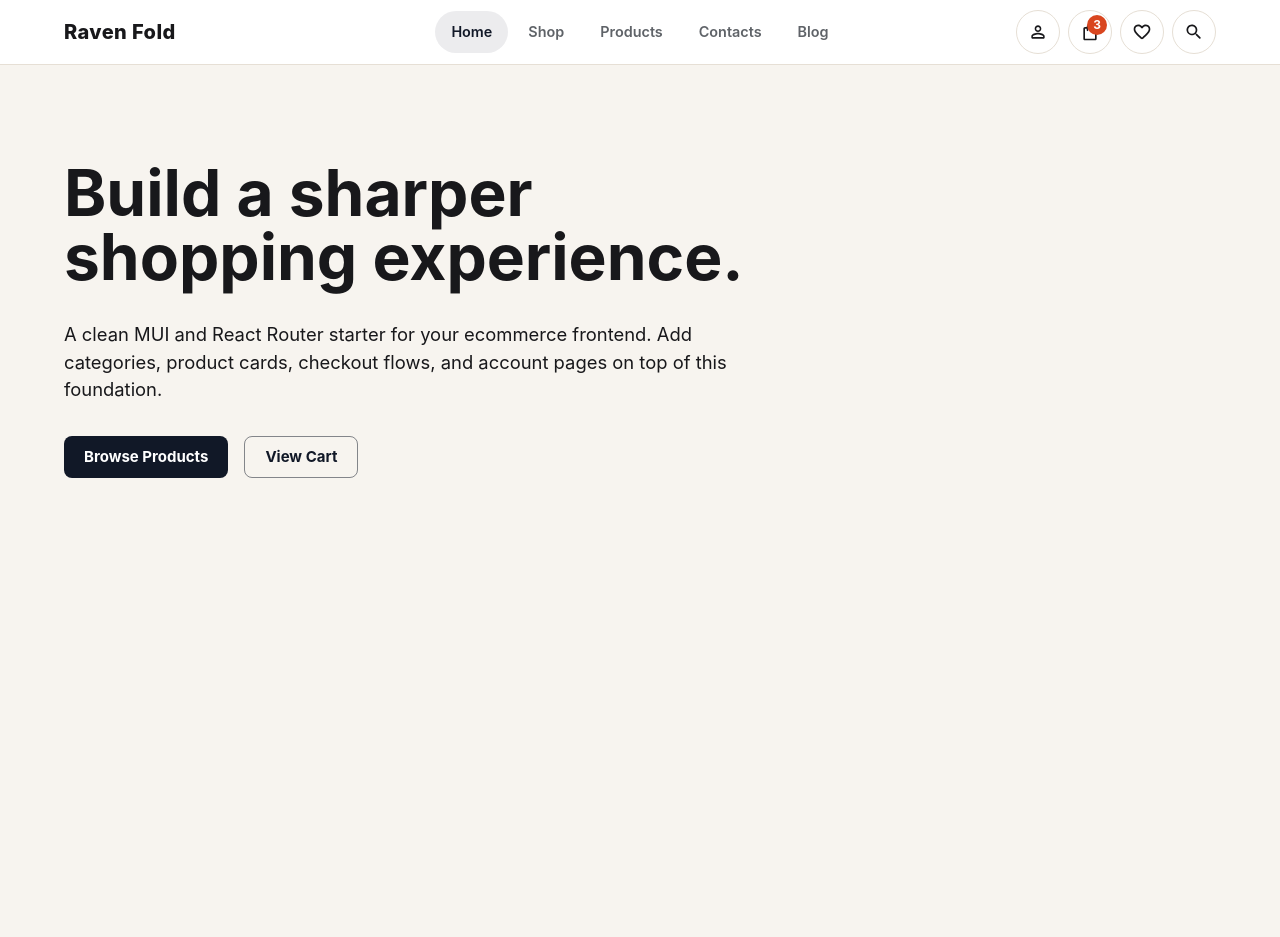
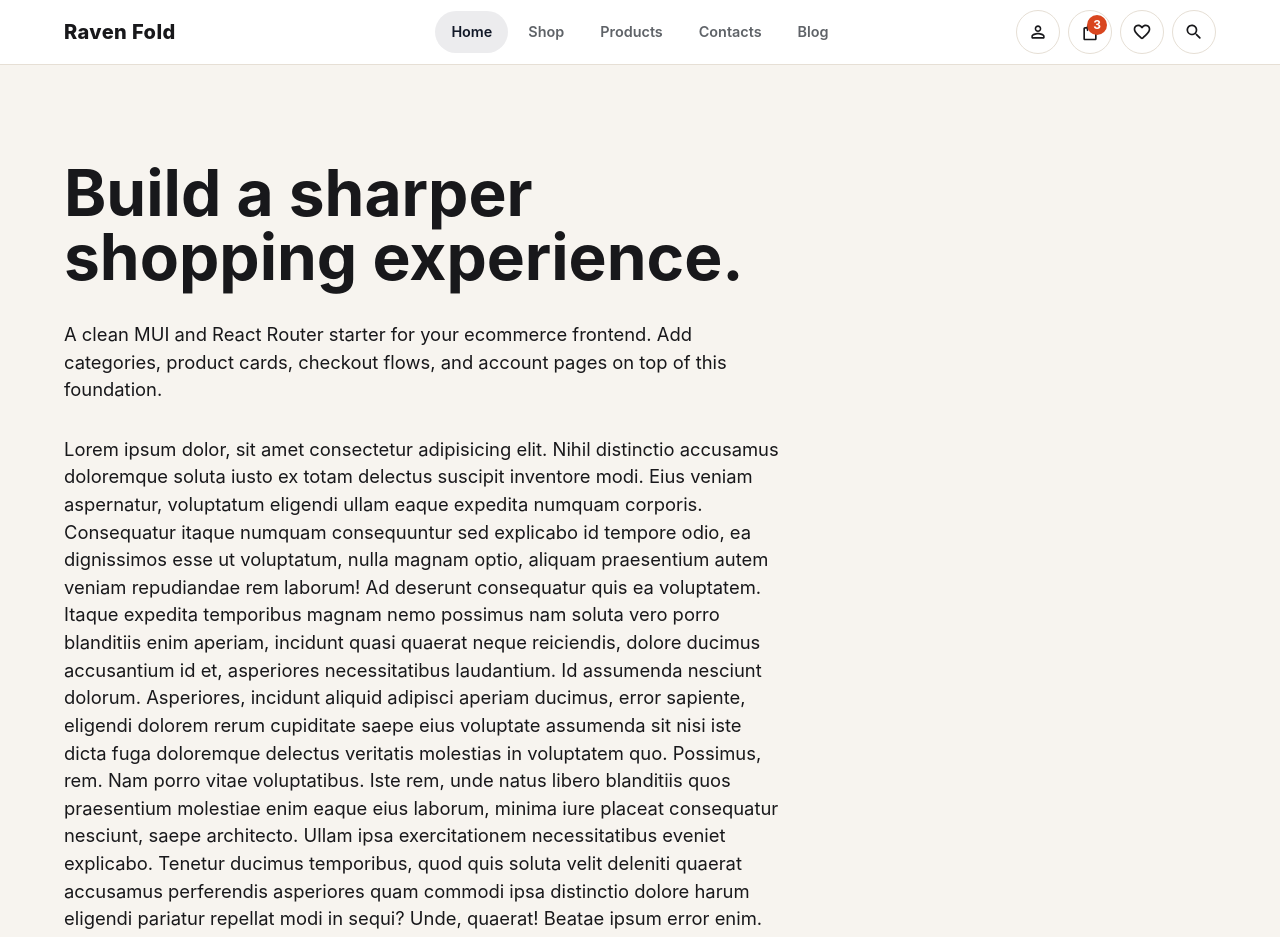
Before and after one commit to BiswarupChatt/ravenFold-fe, a React app: page / in a window 1280 px wide. Shown: the top 937 px of the page. Before the commit the page ends 800 px from the top, so only its background shows below. Built offline with nearby package versions, Linux system fonts and the light colour scheme; the HTML template or start-up script is replaced by a standard one.

Commit message:
nav update

```diff
--- a/src/layouts/navbar/Navbar.jsx
+++ b/src/layouts/navbar/Navbar.jsx
@@ -29,6 +29,7 @@ function Navbar() {
 
   return (
     <>
+      {/* Mobile navbar: hamburger + drawer for links and fixed bottom actions. */}
       <Box sx={{ display: { xs: 'block', md: 'none' } }}>
         <AppBar
           color="inherit"
@@ -42,13 +43,14 @@ function Navbar() {
               sx={{
                 alignItems: 'center',
                 display: 'grid',
-                gridTemplateColumns: '48px 1fr 48px',
+                gridTemplateColumns: '48px 1fr',
                 minHeight: 80,
               }}
             >
               <IconButton
                 aria-label="Open navigation menu"
                 color="inherit"
+                edge="start"
                 onClick={openDrawer}
                 sx={{
                   color: 'text.primary',
@@ -59,19 +61,17 @@ function Navbar() {
                 <MenuRoundedIcon />
               </IconButton>
 
-              <Box sx={{ display: 'flex', justifyContent: 'end', minWidth: 0 }}>
+              <Box sx={{ display: 'flex', justifyContent: 'flex-end', minWidth: 0 }}>
                 <Typography component={NavLink} to="/" variant="h6" sx={brandStyles}>
                   Raven Fold
                 </Typography>
               </Box>
-
-              <Box />
             </Toolbar>
           </Container>
         </AppBar>
 
         <Drawer
-          anchor="lerif"
+          anchor="left"
           onClose={closeDrawer}
           open={isDrawerOpen}
           PaperProps={{
@@ -123,6 +123,7 @@ function Navbar() {
         <NavigationActions layout="bottomBar" />
       </Box>
 
+      {/* Tablet and desktop keep the three-part navbar: brand, links, actions. */}
       <Box sx={{ display: { xs: 'none', md: 'block' } }}>
         <AppBar
           color="inherit"
--- a/src/layouts/navbar/NavigationActions.jsx
+++ b/src/layouts/navbar/NavigationActions.jsx
@@ -41,6 +41,7 @@ function NavigationActions({ layout = 'inline', onActionClick }) {
   const cartQuantity = useSelector(selectCartQuantity)
   const isBottomBar = layout === 'bottomBar'
 
+  // Reuse the same action items for desktop inline icons and the mobile bottom bar.
   const actionsMarkup = (
     <Stack
       direction="row"
--- a/src/layouts/navbar/NavigationLinks.jsx
+++ b/src/layouts/navbar/NavigationLinks.jsx
@@ -51,6 +51,7 @@ function NavigationLinks({ layout = 'inline', onItemClick }) {
       spacing={isDrawerLayout ? 0 : 0.5}
       sx={{ width: isDrawerLayout ? '100%' : 'auto' }}
     >
+      {/* Reuse the same route list for the centered desktop nav and the drawer menu. */}
       {navigationItems.map((item) => (
         <Button
           className={({ isActive }) => (isActive ? 'active' : undefined)}
--- a/src/pages/Home.jsx
+++ b/src/pages/Home.jsx
@@ -13,6 +13,20 @@ function Home() {
             A clean MUI and React Router starter for your ecommerce frontend.
             Add categories, product cards, checkout flows, and account pages on
             top of this foundation.
+          </Typography>
+          <Typography color="text.secondary" sx={{ fontSize: '1.15rem' }}>
+Lorem ipsum dolor, sit amet consectetur adipisicing elit. Nihil distinctio accusamus doloremque soluta iusto ex totam delectus suscipit inventore modi. Eius veniam aspernatur, voluptatum eligendi ullam eaque expedita numquam corporis.
+Consequatur itaque numquam consequuntur sed explicabo id tempore odio, ea dignissimos esse ut voluptatum, nulla magnam optio, aliquam praesentium autem veniam repudiandae rem laborum! Ad deserunt consequatur quis ea voluptatem.
+Itaque expedita temporibus magnam nemo possimus nam soluta vero porro blanditiis enim aperiam, incidunt quasi quaerat neque reiciendis, dolore ducimus accusantium id et, asperiores necessitatibus laudantium. Id assumenda nesciunt dolorum.
+Asperiores, incidunt aliquid adipisci aperiam ducimus, error sapiente, eligendi dolorem rerum cupiditate saepe eius voluptate assumenda sit nisi iste dicta fuga doloremque delectus veritatis molestias in voluptatem quo. Possimus, rem.
+Nam porro vitae voluptatibus. Iste rem, unde natus libero blanditiis quos praesentium molestiae enim eaque eius laborum, minima iure placeat consequatur nesciunt, saepe architecto. Ullam ipsa exercitationem necessitatibus eveniet explicabo.
+Tenetur ducimus temporibus, quod quis soluta velit deleniti quaerat accusamus perferendis asperiores quam commodi ipsa distinctio dolore harum eligendi pariatur repellat modi in sequi? Unde, quaerat! Beatae ipsum error enim.
+Omnis suscipit nihil quam ullam dolores excepturi aliquam officia facere? Dolorem blanditiis porro delectus minima ut at id iusto, quos, inventore facere magnam! Iste necessitatibus iure distinctio non officia hic.
+Quasi nisi quo dolore sapiente quaerat, quae tempore illum dolores necessitatibus quam qui! Dolore ea ab, quisquam rem expedita error in qui blanditiis autem eaque sint est nesciunt, soluta saepe?
+Voluptate error dolore minima vel. Voluptas autem asperiores sed animi rerum facere? Nesciunt, impedit! Assumenda nulla qui consequuntur. Suscipit nobis tenetur itaque ducimus cum voluptas sint minus odit sequi officia.
+Commodi amet neque temporibus soluta? Qui unde, enim sunt a voluptatem eum facilis accusamus, id consectetur aliquam sed quis reprehenderit, tenetur excepturi deserunt labore perspiciatis. Reprehenderit eos placeat asperiores aperiam.
+Numquam vitae placeat inventore aperiam ad eveniet blanditiis explicabo, assumenda tempora rerum, officiis asperiores saepe quam aliquid pariatur dolores sit porro nam reiciendis repellat! Laudantium, unde! Cum quasi sed sequi?
+Unde molestiae ab impedit dignissimos enim, explicabo, accusamus modi accusantium voluptatibus ad assumenda natus repellendus qui distinctio voluptatem soluta vel fugiat recusandae a neque! Quod assumenda aliquid obcaecati recusandae. Pariatur.
           </Typography>
           <Stack direction={{ xs: 'column', sm: 'row' }} spacing={2}>
             <Button
```
